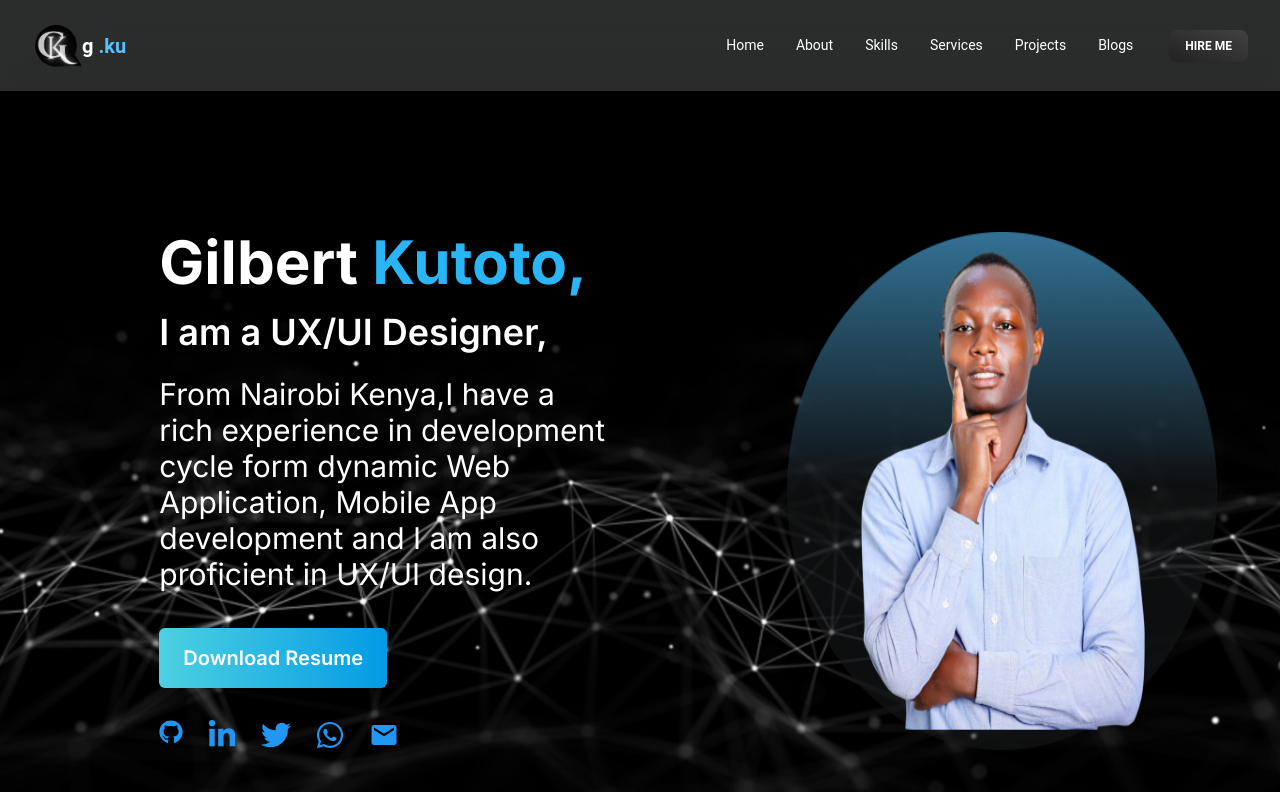
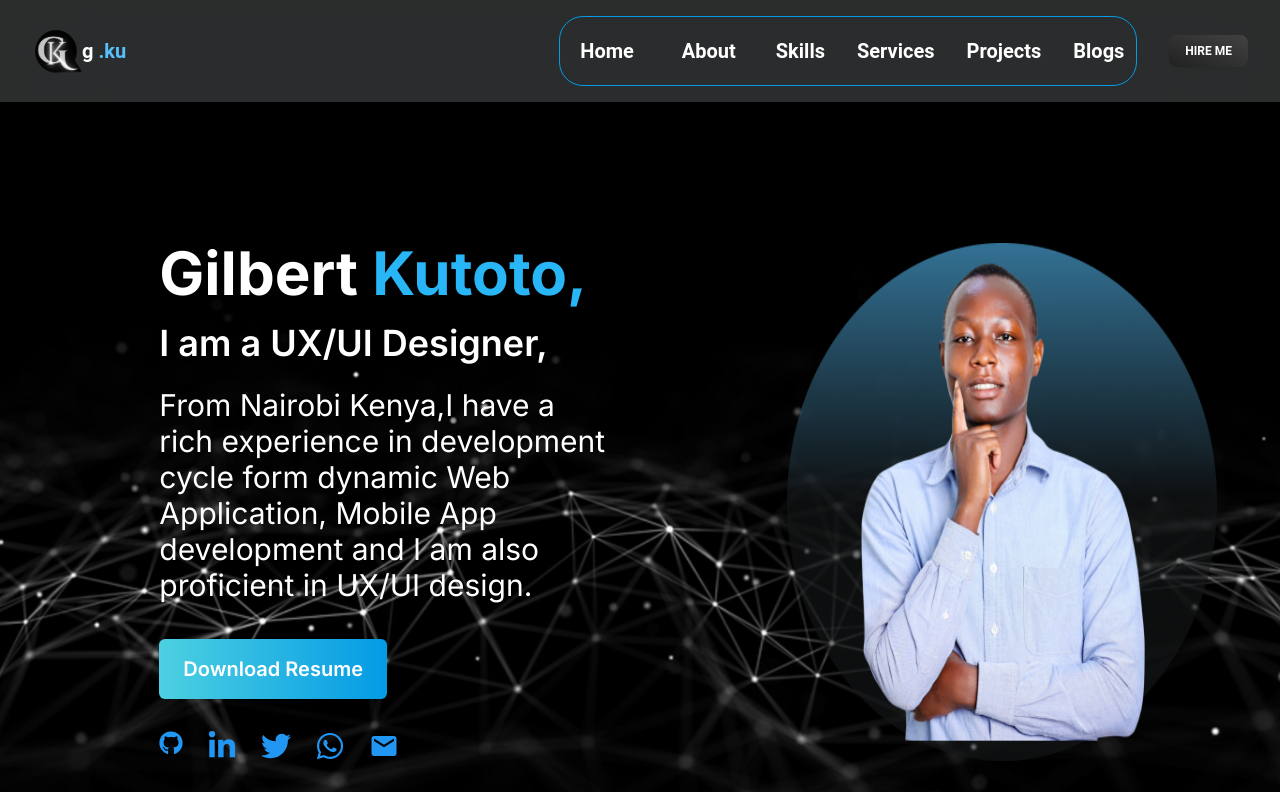
Before and after one commit to gilbert-ku/g.ku, a Next.js app: page / in a window 1280 px wide. Shown: the top 792 px of the page. Built offline with nearby package versions, Linux system fonts and the light colour scheme; no server answers.

Commit message:
update navbar

```diff
--- a/components/NavBar.jsx
+++ b/components/NavBar.jsx
@@ -26,12 +26,12 @@ import {
   }, []);
 
   const navList = (
-    <ul className="mt-2 mb-4 flex flex-col gap-2 lg:mb-0 lg:mt-0 lg:flex-row lg:items-center lg:gap-6">
+    <ul className="mt-2 mb-4 flex flex-col gap-2 lg:mb-0 lg:mt-0 lg:flex-row lg:items-center lg:gap-6 border border-light-blue-600 p-2 rounded-3xl">
       <Typography
         as="li"
         variant="small"
         color="white"
-        className="p-1 font-normal"
+        className="p-3 font-semibold text-xl  active:bg-blue-gray-500  rounded-3xl"
       >
         <Link href="/" className="flex items-center">
           Home
@@ -41,7 +41,7 @@ import {
         as="li"
         variant="small"
         color="white"
-        className="p-1 font-normal"
+        className="p-3 font-semibold text-xl active:bg-blue-gray-500  rounded-3xl"
       >
         <ScrollLink to="About"
         spy={true}
@@ -57,7 +57,7 @@ import {
         as="li"
         variant="small"
         color="white"
-        className="p-1 font-normal"
+        className="p-1 font-semibold text-xl"
       >
         <ScrollLink
           to="Skills"
@@ -74,7 +74,7 @@ import {
         as="li"
         variant="small"
         color="white"
-        className="p-1 font-normal"
+        className="p-1 font-semibold text-xl"
       >
         <ScrollLink
           to="Services"
@@ -90,7 +90,7 @@ import {
         as="li"
         variant="small"
         color="white"
-        className="p-1 font-normal"
+        className="p-1 font-semibold text-xl"
       >
         <ScrollLink
           to="Projects"
@@ -107,7 +107,7 @@ import {
         as="li"
         variant="small"
         color="white"
-        className="p-1 font-normal"
+        className="p-1 font-semibold text-xl"
       >
         <Link href="blogs" className="flex items-center">
           Blogs
```
